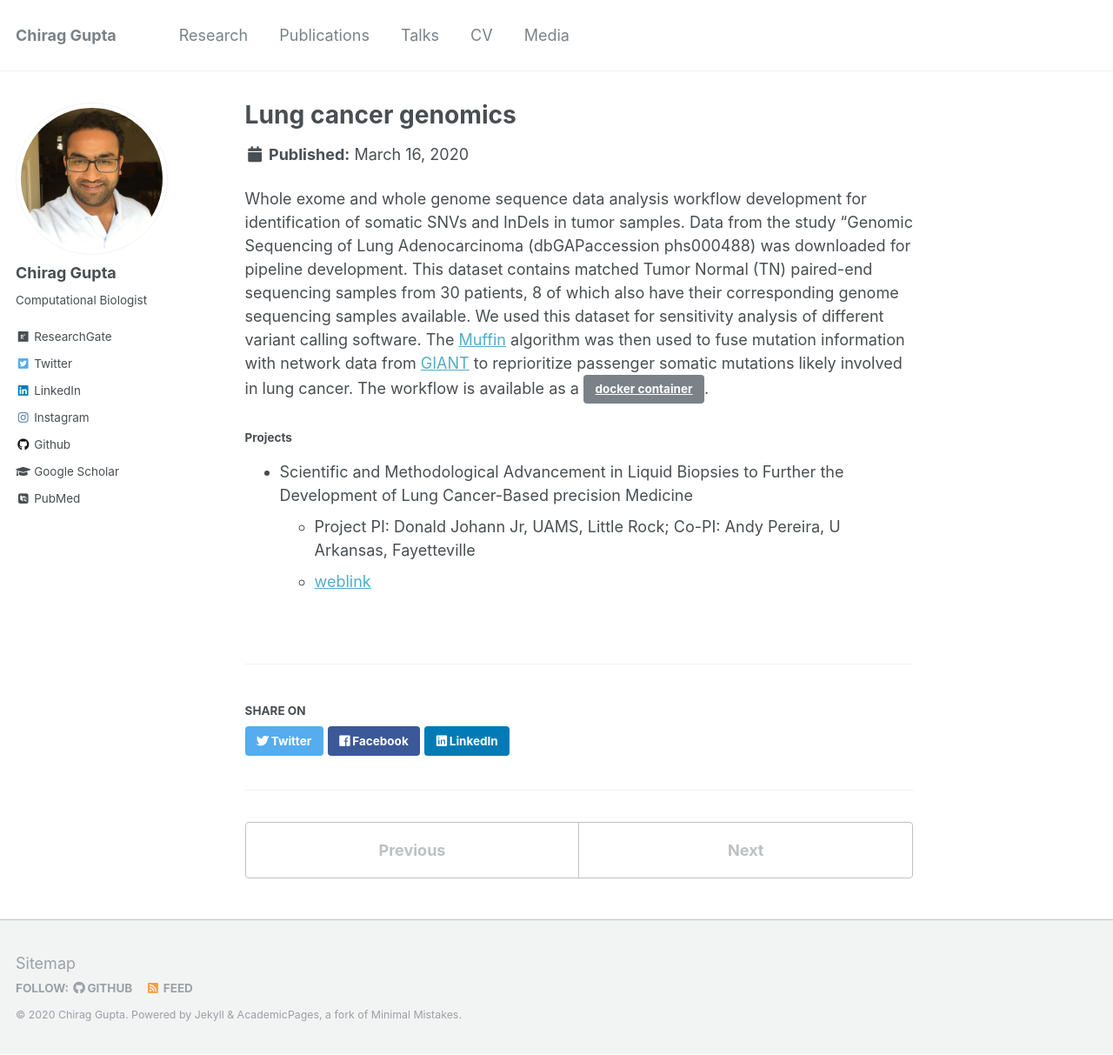
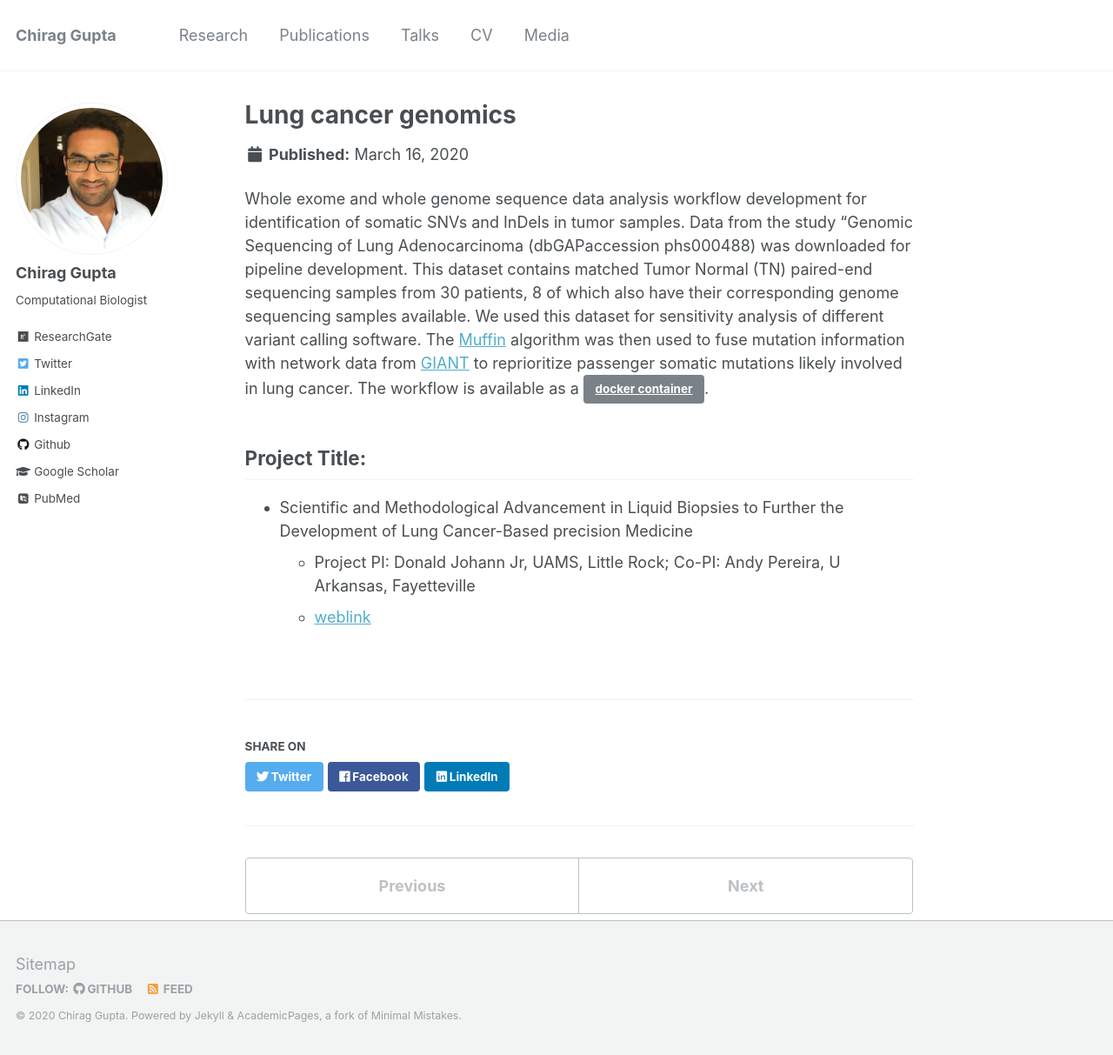
Before and after one commit to cngupta/cngupta.github.io, a Jekyll site: the page built from _portfolio/02_cancer.md, in a window 1280 px wide and 1213 px high. Shown: the whole window at 87% size. Built offline with Jekyll 4.4.1, drawn with Linux system fonts in a browser that asks for light colours; some web fonts are replaced.

Commit message:
reserach

```diff
--- a/_portfolio/02_cancer.md
+++ b/_portfolio/02_cancer.md
@@ -7,8 +7,7 @@ collection: portfolio
 Whole exome and whole genome sequence data analysis workflow development for identification of somatic SNVs and InDels in tumor samples. Data from the study "Genomic Sequencing of Lung Adenocarcinoma (dbGAPaccession phs000488) was downloaded for pipeline development. This dataset contains matched Tumor Normal (TN) paired-end sequencing samples from 30 patients, 8 of which also have their corresponding genome sequencing samples available. We used this dataset for sensitivity analysis of different variant calling software. The [Muffin](https://genomebiology.biomedcentral.com/articles/10.1186/s13059-016-0989-x) algorithm was then used to fuse mutation information with network data from [GIANT](http://giant.princeton.edu/download/) to reprioritize passenger somatic mutations likely involved in lung cancer.
 The workflow is available as a [docker container](https://hub.docker.com/r/pereiralab/wes){: .btn .btn-outline}.
 
-
-#### Projects
+## Project Title:
 * Scientific and Methodological Advancement in Liquid Biopsies to Further the Development of Lung Cancer-Based precision Medicine
   * Project PI: Donald Johann Jr, UAMS, Little Rock; Co-PI: Andy Pereira, U Arkansas, Fayetteville
   * [weblink]("https://journals.sagepub.com/doi/abs/10.1177/1535370217750087")
```
